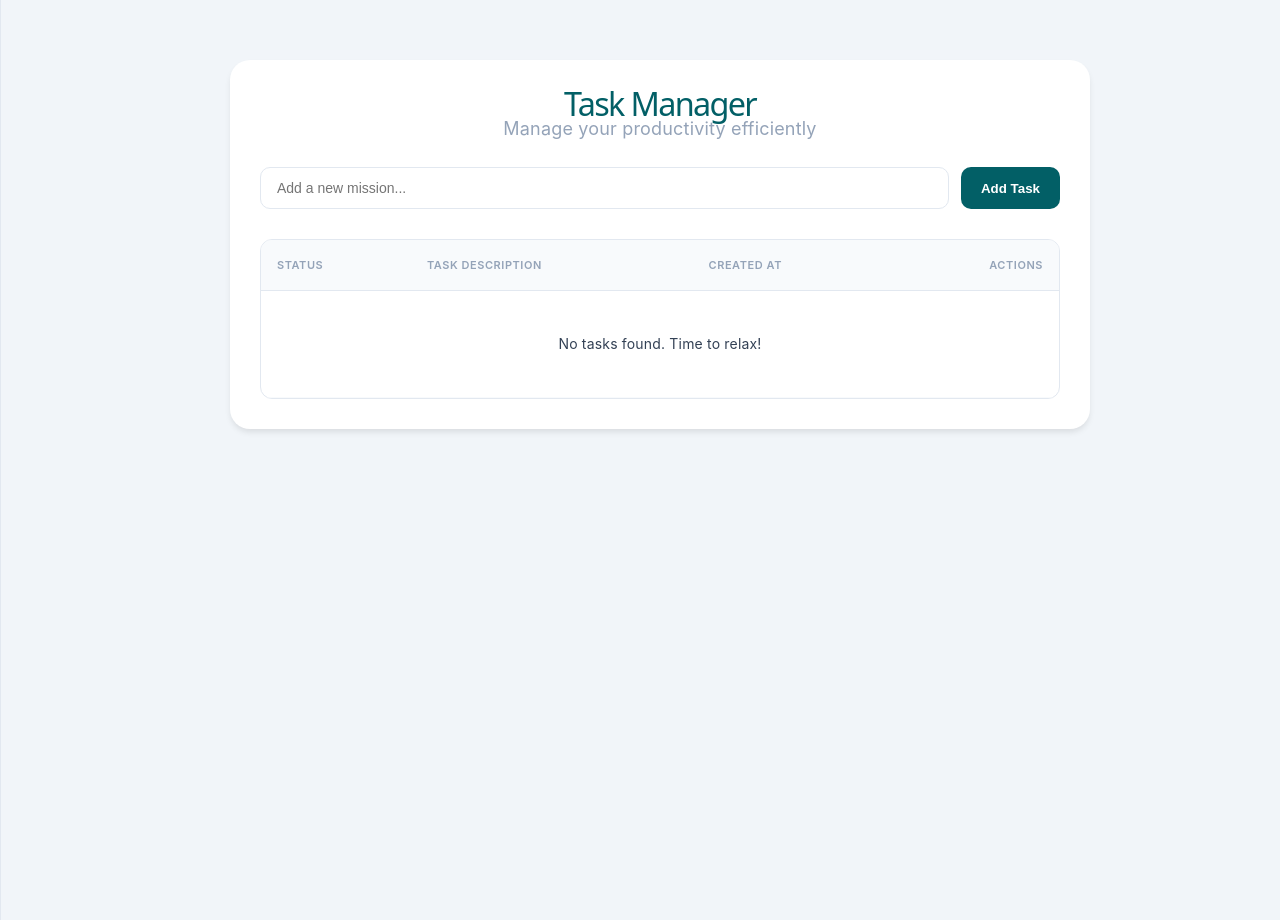
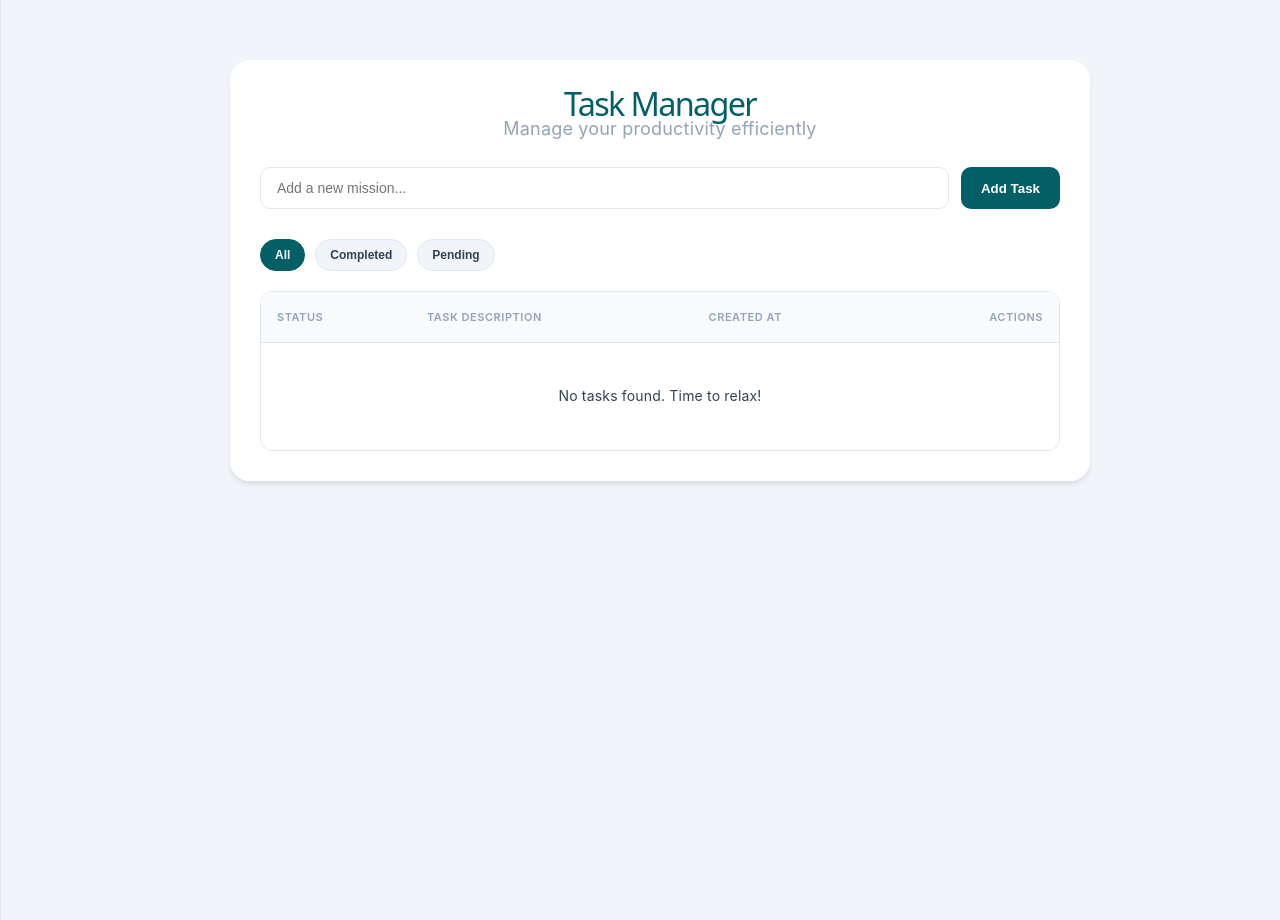
Before and after one commit to mouadziyani/Hermes, a React (Vite) app: page / in a window 1280 px wide. Shown: the top 920 px of the page. Built offline with nearby package versions, Linux system fonts and the light colour scheme.

Commit message:
Add task filtering

```diff
--- a/src/ToDoList.css
+++ b/src/ToDoList.css
@@ -41,6 +41,35 @@
     .add-button {
     background: var(--primary); color: white; border: none;
     padding: 0 20px; border-radius: 10px; font-weight: 600; cursor: pointer;
+    }
+
+    /* Filters */
+    .filter-group {
+    display: flex;
+    gap: 10px;
+    margin-bottom: 20px;
+    }
+
+    .filter-button {
+    background: #f1f5f9;
+    color: var(--text-main);
+    border: 1px solid var(--border);
+    padding: 8px 14px;
+    border-radius: 999px;
+    font-size: 12px;
+    font-weight: 600;
+    cursor: pointer;
+    transition: 0.2s;
+    }
+
+    .filter-button:hover {
+    background: #e2e8f0;
+    }
+
+    .filter-button.active {
+    background: var(--primary);
+    color: #ffffff;
+    border-color: var(--primary);
     }
 
     /* Table Styling */
--- a/src/ToDoList.jsx
+++ b/src/ToDoList.jsx
@@ -7,6 +7,7 @@ function ToDoList() {
   return savedTasks ? JSON.parse(savedTasks) : []
   });
   const [newTask, setNewTask] = useState("")
+  const [filter, setFilter] = useState("all");
 
   function handleInputChange(event) {
     setNewTask(event.target.value);
@@ -31,9 +32,9 @@ function ToDoList() {
     }
   }
 
-  function toggleTasks(index) {
-    const newTasks = tasks.map((task, i) => {
-      if (i === index) {
+  function toggleTasks(taskId) {
+    const newTasks = tasks.map((task) => {
+      if (task.id === taskId) {
         return { ...task, completed: !task.completed };
       }
       return task;
@@ -41,8 +42,8 @@ function ToDoList() {
     setTasks(newTasks);
   }
 
-  function deleteTask(index) {
-    const updatedTasks = tasks.filter((_, i) => i !== index);
+  function deleteTask(taskId) {
+    const updatedTasks = tasks.filter((task) => task.id !== taskId);
     setTasks(updatedTasks);
   }
 
@@ -50,6 +51,11 @@ useEffect(() => {
   localStorage.setItem("tasks", JSON.stringify(tasks));
 }, [tasks]);
 
+  const filteredTasks = tasks.filter((task) => {
+    if (filter === "completed") return task.completed;
+    if (filter === "pending") return !task.completed;
+    return true;
+  });
 
   return (
     <div className="container">
@@ -72,6 +78,27 @@ useEffect(() => {
           </button>
         </div>
 
+        <div className="filter-group">
+          <button
+            className={`filter-button ${filter === "all" ? "active" : ""}`}
+            onClick={() => setFilter("all")}
+          >
+            All
+          </button>
+          <button
+            className={`filter-button ${filter === "completed" ? "active" : ""}`}
+            onClick={() => setFilter("completed")}
+          >
+            Completed
+          </button>
+          <button
+            className={`filter-button ${filter === "pending" ? "active" : ""}`}
+            onClick={() => setFilter("pending")}
+          >
+            Pending
+          </button>
+        </div>
+
         <div className="table-wrapper">
           <table className="task-table">
             <thead>
@@ -83,18 +110,18 @@ useEffect(() => {
               </tr>
             </thead>
             <tbody>
-              {tasks.length === 0 ? (
+              {filteredTasks.length === 0 ? (
                 <tr>
                   <td colSpan="4" className="empty-row">
                     No tasks found. Time to relax!
                   </td>
                 </tr>
               ) : (
-                tasks.map((task, index) => (
+                filteredTasks.map((task) => (
                   <tr key={task.id} className="table-row">
                     <td>
                               <span
-                                onClick={() => toggleTasks(index)}
+                                onClick={() => toggleTasks(task.id)}
                                 className={`status ${task.completed ? "done" : "pending"}`}
                               >
                                 {task.completed ? "Done" : "Pending"}
@@ -111,7 +138,7 @@ useEffect(() => {
                     <td className="text-right">
                       <button
                         className="btn-delete"
-                        onClick={() => deleteTask(index)}
+                        onClick={() => deleteTask(task.id)}
                       >
                         Delete
                       </button>
```
